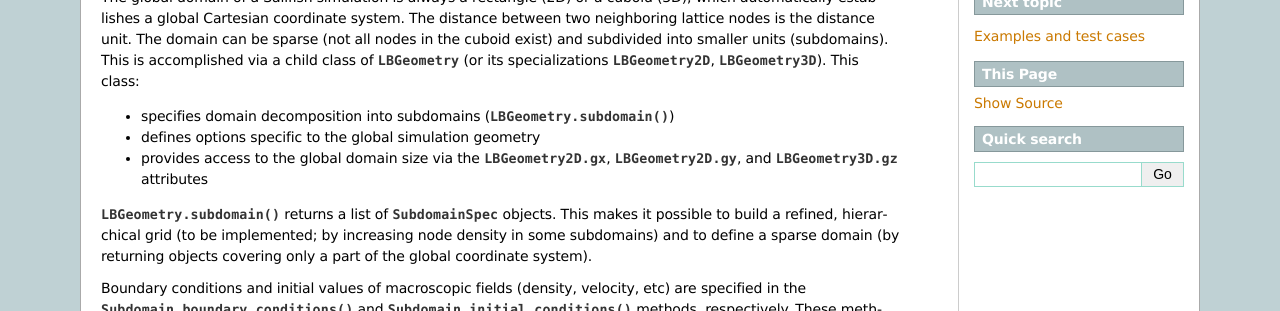
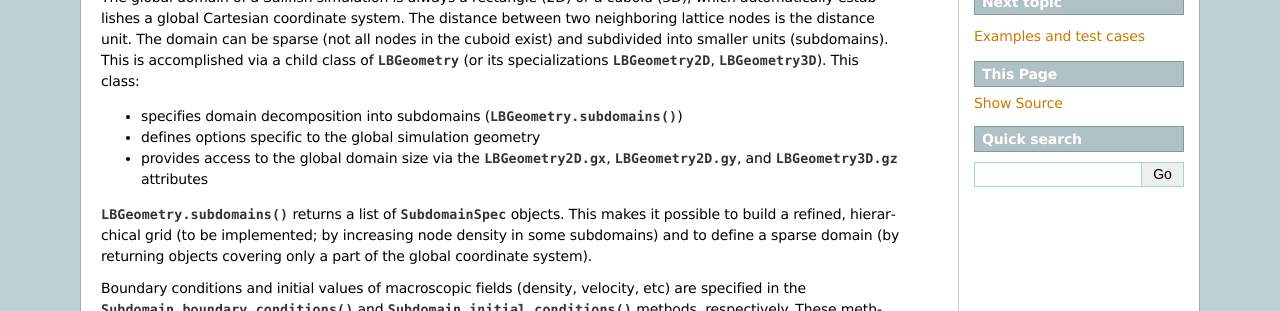
Before and after one commit to sailfish-team/sailfish, a Sphinx documentation site: the page built from doc/internals.rst, in a window 1280 px wide. Shown: the part 506-817 px from the top of the page. Built offline with Sphinx 7.4.7, drawn with Linux system fonts in a browser that asks for light colours; formulas are drawn with MathJax 3.

Commit message:
Fix typo in internals.rst

```diff
--- a/doc/internals.rst
+++ b/doc/internals.rst
@@ -31,12 +31,12 @@ cuboid exist) and subdivided into smaller units (subdomains).  This is accomplis
 via a child class of :class:`LBGeometry` (or its specializations
 :class:`LBGeometry2D`, :class:`LBGeometry3D`).  This class:
 
-* specifies domain decomposition into subdomains (:func:`LBGeometry.subdomain`)
+* specifies domain decomposition into subdomains (:func:`LBGeometry.subdomains`)
 * defines options specific to the global simulation geometry
 * provides access to the global domain size via the :attr:`LBGeometry2D.gx`,
   :attr:`LBGeometry2D.gy`, and :attr:`LBGeometry3D.gz` attributes
 
-:func:`LBGeometry.subdomain` returns a list of :class:`SubdomainSpec` objects.
+:func:`LBGeometry.subdomains` returns a list of :class:`SubdomainSpec` objects.
 This makes it possible to build a refined, hierarchical grid (to be implemented;
 by increasing node density in some subdomains) and to define a sparse domain
 (by returning objects covering only a part of the global coordinate system).
```
